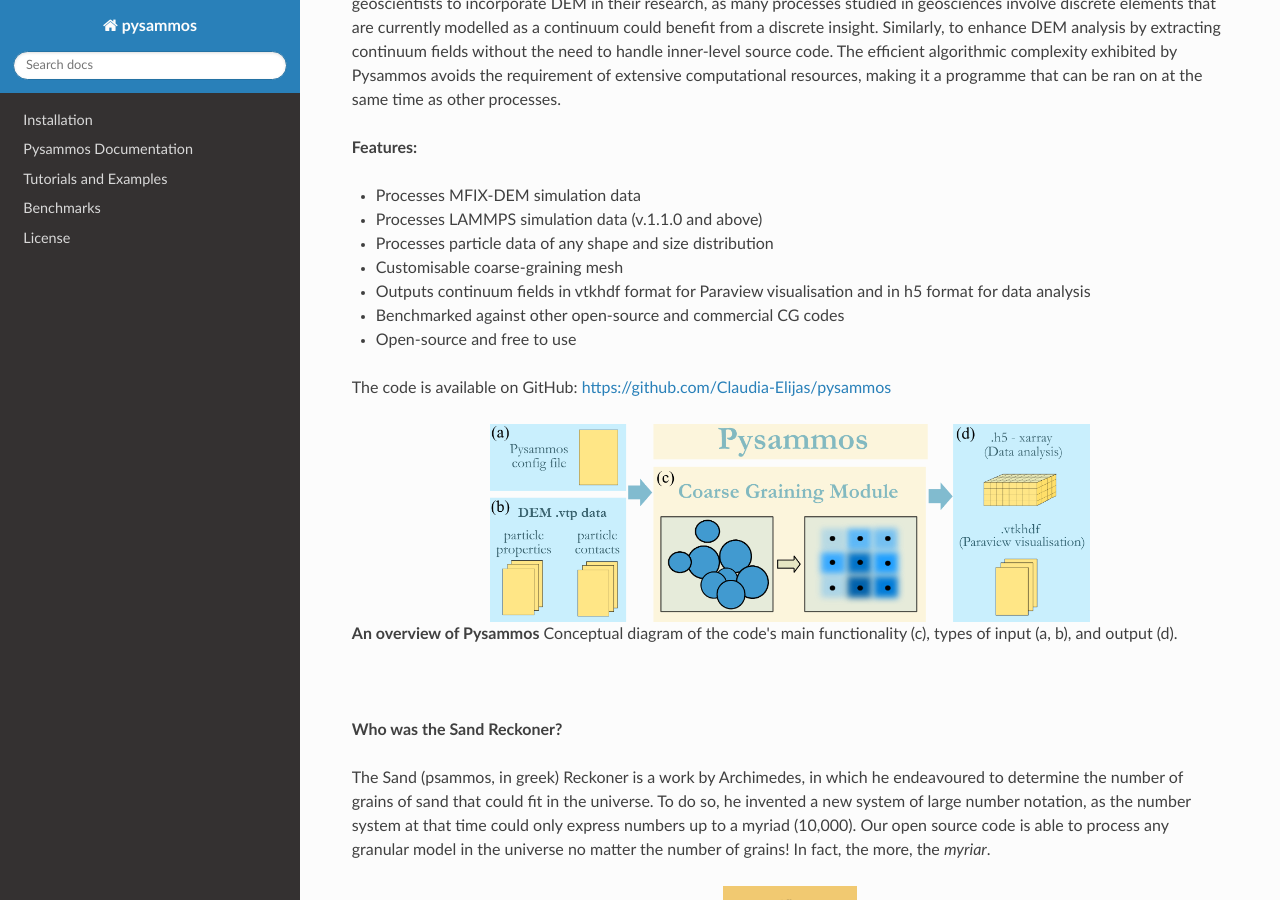
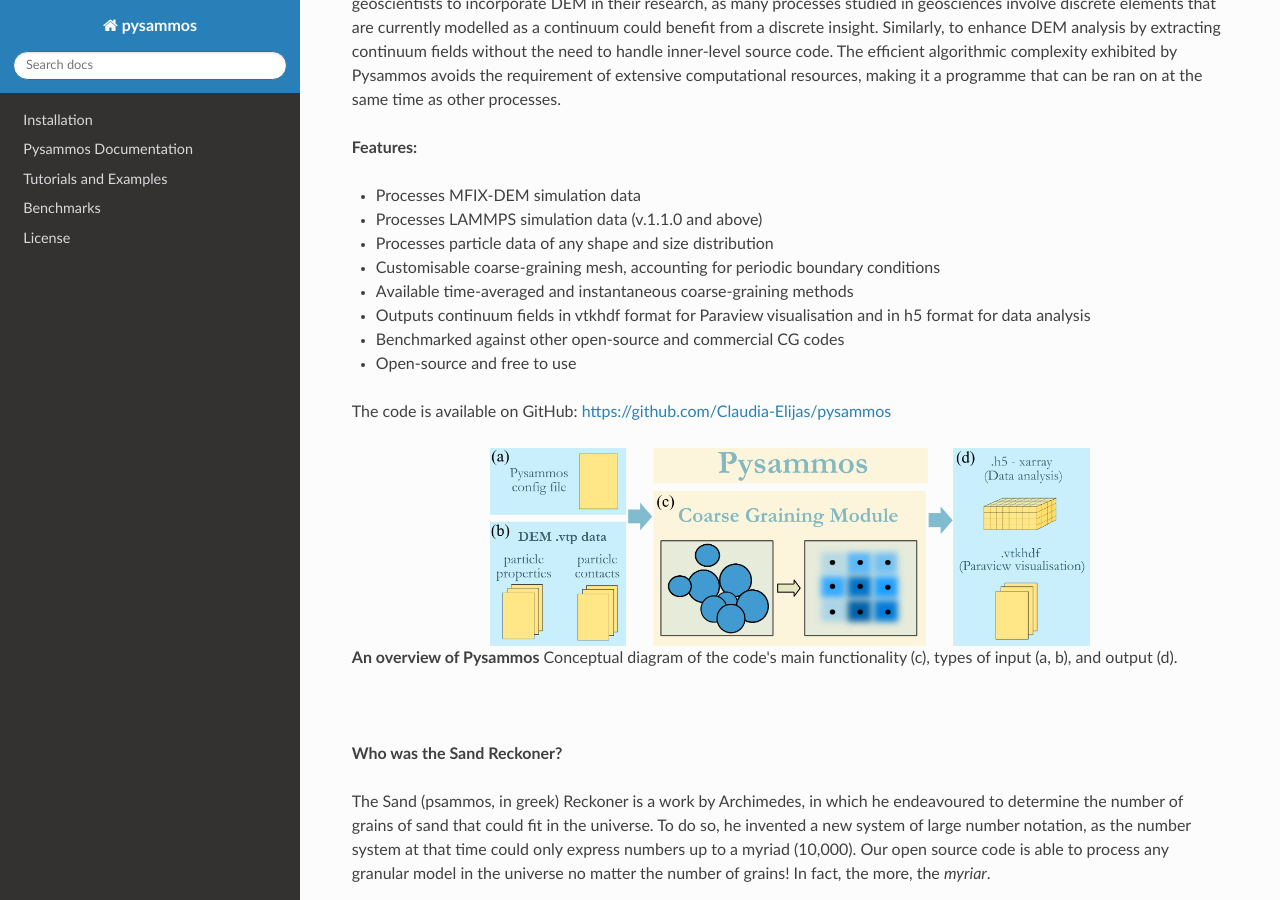
Before and after one commit to Claudia-Elijas/pysammos, a Sphinx documentation site: the page built from docs/index.rst, in a window 1280 px wide and 900 px high, scrolled down 384 px. Built offline with Sphinx 7.4.7 and the Read the Docs theme 3.1.0, drawn with Linux system fonts in a browser that asks for light colours; pages that are not in the unit, such as notebooks, are missing from menus.

Commit message:
added new functionalities to Features list in the documentation

```diff
--- a/docs/index.rst
+++ b/docs/index.rst
@@ -25,7 +25,8 @@
 - Processes MFIX-DEM simulation data
 - Processes LAMMPS simulation data (v.1.1.0 and above)
 - Processes particle data of any shape and size distribution
-- Customisable coarse-graining mesh
+- Customisable coarse-graining mesh, accounting for periodic boundary conditions
+- Available time-averaged and instantaneous coarse-graining methods
 - Outputs continuum fields in vtkhdf format for Paraview visualisation and in h5 format for data analysis
 - Benchmarked against other open-source and commercial CG codes
 - Open-source and free to use
```
